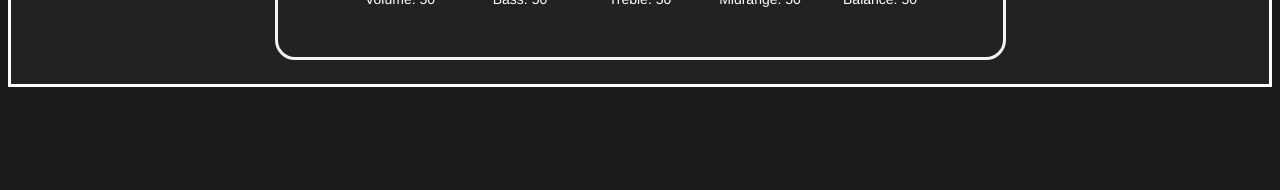
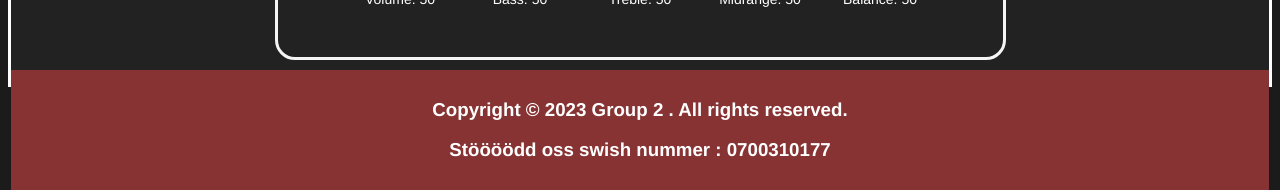
Before and after one commit to stamley/cloudwave, a Vue app: page /profile in a window 1280 px wide. Shown: the part 727-917 px from the top of the page. Before the commit the page ends 822 px from the top, so only its background shows below. Built offline with nearby package versions, Linux system fonts and the light colour scheme; no server answers.

Commit message:
Footer added

```diff
--- a/src/firebaseModel.js
+++ b/src/firebaseModel.js
@@ -38,7 +38,6 @@ function save() {
     .then((userCredential) => {
       const user = userCredential.user;
       alert("Successfully signed up!");
-
       set(ref(db, REF + "users/" + user.uid), {
         name: name,
       });
--- a/src/presenters/ProfilePresenter.vue
+++ b/src/presenters/ProfilePresenter.vue
@@ -1,11 +1,11 @@
 <template>
-    <TopButtonsView/>
-    <ProfileboxView/>
-    <SoundsView/>
-    <SavedSoundsBoxView/>
-    <ModifySoundsView/>
-    <EqualizerView />
-
+  <TopButtonsView />
+  <ProfileboxView />
+  <SoundsView />
+  <SavedSoundsBoxView />
+  <ModifySoundsView />
+  <EqualizerView />
+  <FooterView />
 </template>
 <script>
 /*
@@ -20,17 +20,26 @@ import ProfileboxView from "@/views/ProfileboxView.vue";
 import SoundsView from "@/views/SoundsView.vue";
 import EqualizerView from "@/views/EqualizerView.vue";
 import TopButtonsView from "@/views/TopButtonsView.vue";
-import SavedSoundsBoxView from "@/views/SavedSoundsBoxView.vue"
+import SavedSoundsBoxView from "@/views/SavedSoundsBoxView.vue";
+import FooterView from "@/views/FooterView.vue";
 
 export default {
   name: "ProfilePresenter",
-  components: { ProfileboxView, SoundsView, ModifySoundsView, EqualizerView, TopButtonsView, SavedSoundsBoxView },
+  components: {
+    ProfileboxView,
+    SoundsView,
+    ModifySoundsView,
+    EqualizerView,
+    TopButtonsView,
+    SavedSoundsBoxView,
+    FooterView,
+  },
 };
 </script>
 <style>
 body {
   /* background-image: url("https://img.freepik.com/premium-photo/abstract-music-background_476363-6545.jpg?w=2000"); */
   background-size: 100%;
-  background-color: rgb(27, 27, 27);;
+  background-color: rgb(27, 27, 27);
 }
 </style>
--- /dev/null
+++ b/src/views/FooterView.vue
@@ -0,0 +1,24 @@
+<template>
+  <footer>
+    <h3>Copyright © {{ currentYear }} Group 2 . All rights reserved.</h3>
+    <h3>Stöööödd oss swish nummer : 0700310177</h3>
+  </footer>
+</template>
+
+<script>
+export default {
+  data() {
+    return {
+      currentYear: new Date().getFullYear(),
+    };
+  },
+};
+</script>
+
+<style>
+footer {
+  background-color: #883333;
+  padding: 10px;
+  text-align: center;
+}
+</style>
--- a/src/views/LoginView.vue
+++ b/src/views/LoginView.vue
@@ -51,6 +51,7 @@ export default {
       try {
         await signInWithEmailAndPassword(auth, email.value, password.value);
         console.log("User logged in succesfully");
+
         router.push("/profile");
       } catch (error) {
         alert(error.message);
```
